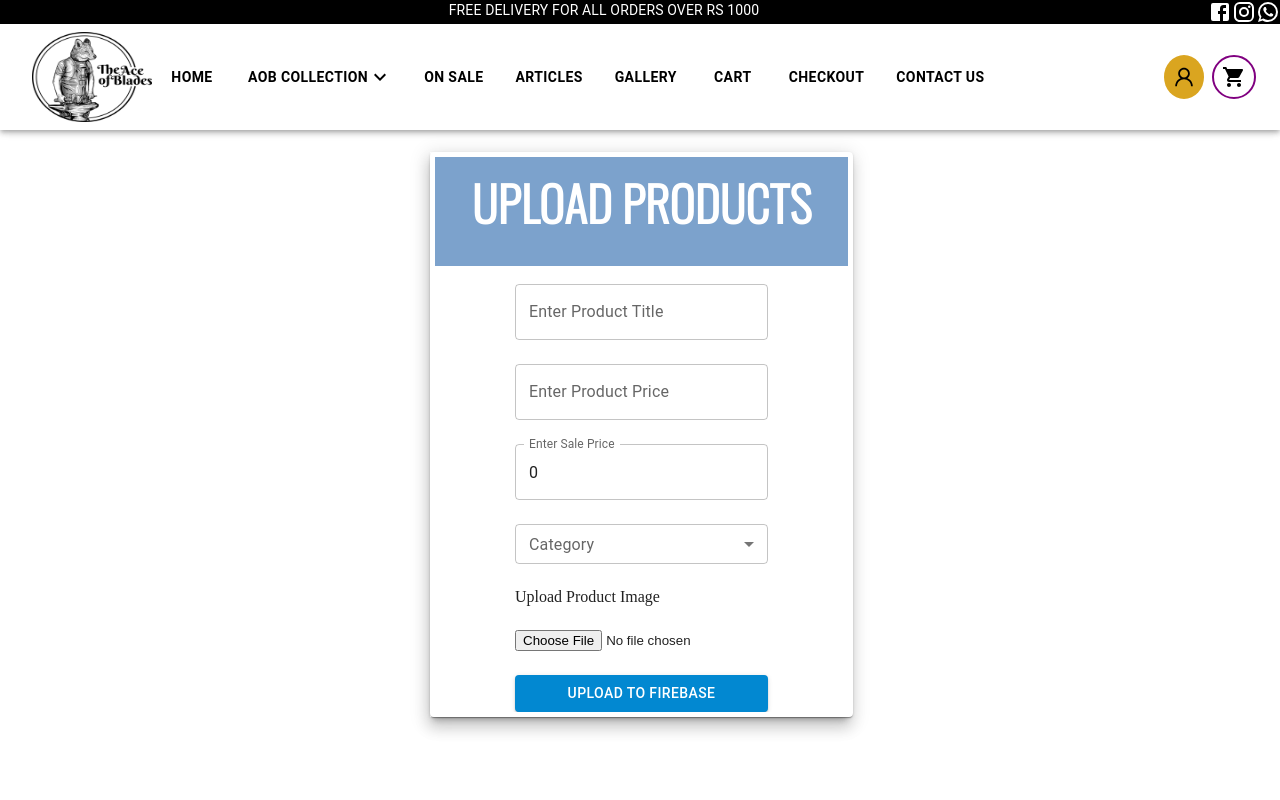
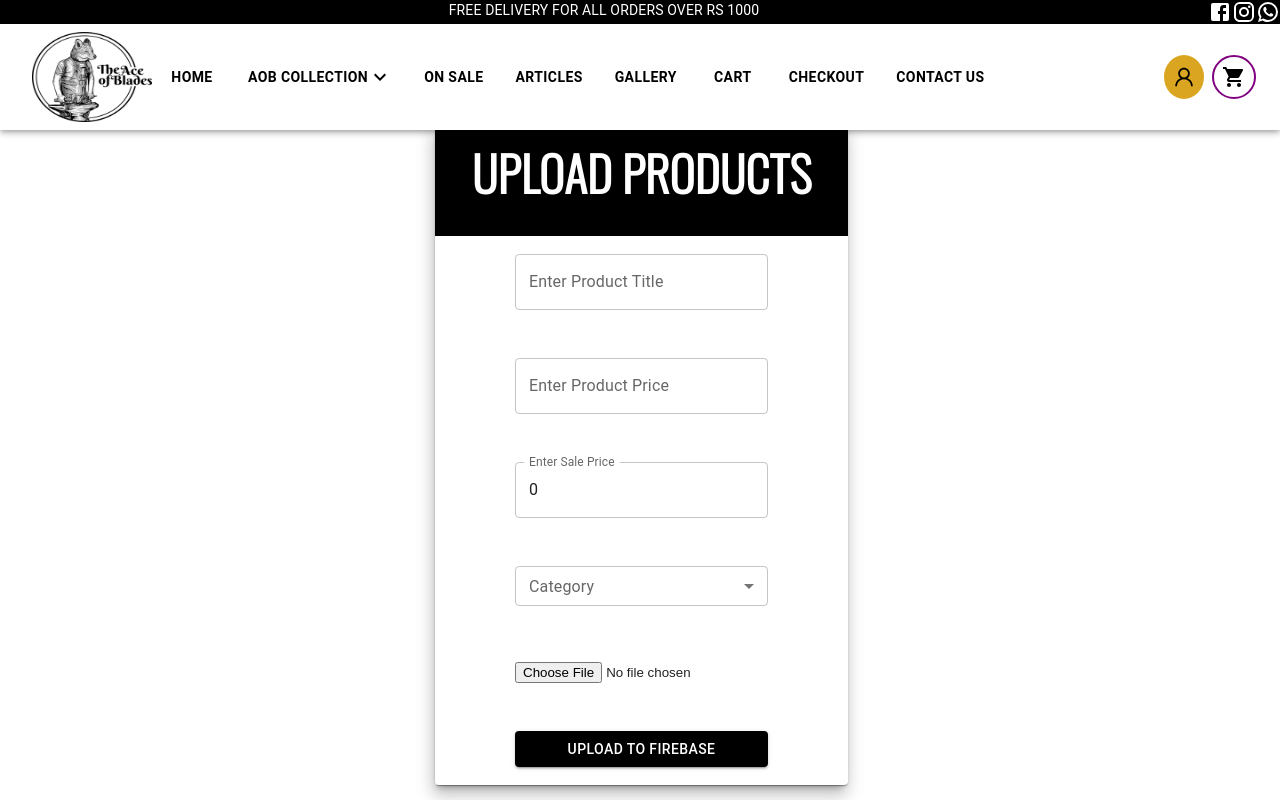
Before and after one commit to MSufyanpie/The-Ace-of-Blades, a React (Vite) app: page /upload-Products in a window 1280 px wide. Shown: the top 800 px of the page. Built offline with nearby package versions, Linux system fonts and the light colour scheme; no server answers.

Commit message:
form validation on contact and product uploading form

```diff
--- a/src/Components/AOB Collection/CollectionUploadForm.tsx
+++ b/src/Components/AOB Collection/CollectionUploadForm.tsx
@@ -5,16 +5,32 @@ import { storage,db } from '../../Config/Firebase'
 import { getDownloadURL, ref,uploadBytes } from 'firebase/storage'
 import { addDoc, collection } from 'firebase/firestore'
 import NavBar from '../Header/NavBar'
-
+import { useForm } from 'react-hook-form'
+import { yupResolver } from '@hookform/resolvers/yup'
+import * as yup from 'yup'
+import Footer from '../Footer/Footer'
+const schema=yup.object().shape({
+title:yup.string().required(),
+price:yup.number().positive().integer().required('invalid price'),
+salePrice:yup.number().integer().min(0).max(50000),
+category:yup.string().required(),
+image:yup.mixed().required()
+}).required()
 
 export default function CollectionUploadForm() {
+ const {register,formState,handleSubmit}= useForm({
+ resolver:yupResolver(schema)
+  })
+  const {errors}=formState;
     const[productTitle,setProductTitle]:any=useState("")
     const[productPrice,setProductPrice]:any=useState("")
     const[salePrice,setSalePrice]=useState('')
     const CollectionRef=collection(db,"AOB Collection")
     const [imgUrl,setImgUrl]=useState('')
     const[category,setCategory]=useState('')
-
+    const onSubmit=(data)=>{
+      console.log(data)
+    }
     const handleCategory=(event:SelectChangeEvent)=>{
        setCategory(event.target.value)
     }
@@ -54,39 +70,51 @@ export default function CollectionUploadForm() {
   return (
     <div >
       <NavBar/>
-      <Box  width={{xs:'100%',md:420}} m={{xs:'none',md:'auto'}} marginTop={{xs:'28%',md:'10%'}} boxShadow={10}>
+      <Box  width={{xs:'100%',md:410}} m={{xs:'none',md:'auto'}} marginTop={{xs:'28%',md:'8%'}} boxShadow={10}>
       <Grid
        container
 
       >
         <Grid item  >
-          <Card sx={{border:'5px solid white'}}  >
-              <Box sx={{backgroundColor:'#7ca2cc'}} ><br/>
+          <Card  >
+              <Box sx={{backgroundColor:'black'}} ><br/>
               <Typography color={'white'} gutterBottom textAlign={'center'} variant='h3' fontFamily={'Oswald'} fontWeight={'bold'}>
                 UPLOAD PRODUCTS
               </Typography><br/>
 
               </Box><br/>
 
-
+             <form onSubmit={handleSubmit((data)=>{
+              onSubmit(data)
+  })}>
             <Stack direction={'column'} spacing={3} px={{xs:8,md:10}}>
             <TextField
+            id='title'
+            {...register('title')}
             multiline
             onChange={(event)=>{
                 setProductTitle(event.target.value)}}
             label='Enter Product Title'/>
+            <p style={{color:'red'}}>{errors.title?.message}</p>
             <TextField
+            id='price'
+            {...register('price')}
              onChange={(event)=>{
                 setProductPrice(event.target.value)}}
             label='Enter Product Price'/>
+           <p style={{color:'red'}}>{errors.price?.message}</p>
              <TextField
+             id='salePrice'
+             {...register('salePrice')}
              defaultValue={'0'}
              onChange={(event)=>{
                 setSalePrice(event.target.value)}}
             label='Enter  Sale Price'/>
+            <p style={{color:'red'}}>{errors.salePrice?.message}</p>
 <FormControl sx={{ m: 1, minWidth: 120 }} size="small">
       <InputLabel id="demo-select-small-label">Category</InputLabel>
       <Select
+       {...register('category')}
         labelId="demo-select-small-label"
         id="demo-select-small"
         value={category}
@@ -101,23 +129,31 @@ export default function CollectionUploadForm() {
         <MenuItem value={3}> Knife Care Products</MenuItem>
         <MenuItem value={4}>Kitchen and Chef Knives</MenuItem>
       </Select>
+      <p style={{color:'red'}}>{errors.category?.message}</p>
     </FormControl>
 
-            <label htmlFor="">Upload Product Image</label>
-            <input
+            <label  htmlFor=""><input
+
+            id='image'
+             {...register('image')}
              onChange={(event:ChangeEvent)=>{
                 setProductImage(event.target.files[0])
              }}
             type="file" accept='image/*' />
-            <Button variant='contained' color='info' onClick={HandleUpload}>Upload to FireBase</Button>
+
+            </label>
+
+            <p style={{color:'red'}}>{errors.image?.message}</p>
+            <Button sx={{backgroundColor:'black',":hover":{backgroundColor:'grey'}}} type='submit' variant='contained' color='info' onClick={HandleUpload}>Upload to FireBase</Button><br/>
 
 </Stack>
-
+</form>
 
 </Card>
 </Grid>
 </Grid>
-</Box>
+</Box><br/>
+<Footer/>
     </div>
   )
 }
--- a/src/Components/Articles/UploadForm.tsx
+++ b/src/Components/Articles/UploadForm.tsx
@@ -4,6 +4,7 @@ import { storage,db } from '../../Config/Firebase'
 import { getDownloadURL, ref,uploadBytes } from 'firebase/storage'
 import { addDoc, collection } from 'firebase/firestore'
 import NavBar from '../Header/NavBar'
+import Footer from '../Footer/Footer'
 export default function ArticleUploadForm() {
     const[ArticleTitle,setArticleTitle]:any=useState("")
     const[ArticleDescription,setArticleDescription]:any=useState("")
@@ -42,13 +43,13 @@ export default function ArticleUploadForm() {
   return (
     <div>
         <NavBar/>
-        <Box width={500} m={'auto'} marginTop={'10%'} boxShadow={10} >
+        <Box width={{xs:'100%',md:500}} m={'auto'} marginTop={{xs:'30%',md:'10%'}} boxShadow={10} >
         <Card>
-        <Box sx={{backgroundColor:'blueviolet'}}>
-                    <Typography color={'white'} textAlign={'center'} gutterBottom variant='h4'>
+        <Box sx={{backgroundColor:'black'}}>
+                    <Typography fontStyle={'Oswald'} color={'white'} textAlign={'center'} gutterBottom variant='h4' paddingTop={'3%'} paddingBottom={'2%'}>
                         UPLOAD ARTICLES
                     </Typography>
-                </Box>
+                </Box><br/>
             <Stack direction={'column'} spacing={4} px={5}>
 
             <TextField
@@ -68,13 +69,14 @@ export default function ArticleUploadForm() {
              }}
             type="file" accept='image/*' />
             <Typography textAlign={'center'} >
-            <Button color='secondary' variant='contained' onClick={HandleUpload}>Upload to FireBase</Button></Typography>
+            <Button size='large' sx={{backgroundColor:'black',fontWeight:'bold',":hover":{backgroundColor:'GrayText'}}} variant='contained' onClick={HandleUpload}>Upload to FireBase</Button></Typography>
 
 
 </Stack><br />
 
 </Card>
-</Box>
+</Box><br/>
+<Footer/>
     </div>
   )
 }
--- a/src/Components/ContactUs/Form.tsx
+++ b/src/Components/ContactUs/Form.tsx
@@ -1,11 +1,39 @@
-import { Box, Button, Card, Checkbox, FormControl, FormControlLabel,  FormLabel,
+import { useState } from "react";
+import { yupResolver } from '@hookform/resolvers/yup'
+import { Alert, Box, Button, Card, Checkbox, FormControl, FormControlLabel,  FormLabel,
+    Snackbar,
     Stack, TextField, Typography,useMediaQuery, useTheme }
  from '@mui/material'
+import { useForm } from 'react-hook-form'
+import * as yup from 'yup'
+const schema:any=yup.object().shape({
+Name:yup.string().min(3).max(15).required('Name is Required'),
+Email:yup.string().email().required(),
+number:yup.number().positive().integer('invalid number').required('Enter a valid Phone Number'),
+Message:yup.string().min(5).max(100).required(),
 
+}).required();
 
 export default function Form() {
    const theme=useTheme()
+
+   const [open,setOpen]=useState(true)
+
    const isMobile=useMediaQuery(theme.breakpoints.down('md'))
+   const{register,handleSubmit,formState,}=useForm({
+      mode:'all',
+      resolver:yupResolver(schema)
+   })
+   const {isSubmitted,isSubmitSuccessful,errors}=formState;
+   const handleClose = (event?: React.SyntheticEvent | Event, reason?: string) => {
+      if (reason === 'clickaway') {
+        return; }
+        setOpen(false)
+   }
+   const onSubmit=(data:any)=>{
+      console.log(data)
+   }
+
   return (
     <div>
         <Box  width={isMobile?'100%':700} m={'auto'} bgcolor={'white'} sx={{boxShadow:15}}>
@@ -17,20 +45,26 @@ export default function Form() {
                 <Typography gutterBottom color={'grey'} variant='h6' textAlign={'center'} fontFamily={'Oswald'} >
                    -WE'LL  GET  BACK  TO  YOU
                 </Typography><br/>
+                <form onSubmit={handleSubmit((data)=>
+                  onSubmit(data)
+                  )}>
                 <FormControl>
                     <Stack direction={'column'} spacing={2} px={3}>
                  <FormLabel required sx={{fontWeight:'bold',color:'black'}}>
                     Name and Surname
                  </FormLabel>
-                 <TextField size='small' />
+                 <TextField id='Name'  {...register("Name")} size='small' />
+                 <Typography color={'red'}>{errors.Name?.message}</Typography>
                  <FormLabel required sx={{fontWeight:'bold',color:'black'}}>
                     Email Address
                  </FormLabel>
-                 <TextField size='small' />
-                 <FormLabel required sx={{fontWeight:'bold',color:'black'}}>
+                 <TextField id='Email' {...register('Email')} size='small' />
+                 <Typography color={'red'}>{errors.Email?.message}</Typography>
+                 <FormLabel  required sx={{fontWeight:'bold',color:'black'}}>
                     Contact Number
                  </FormLabel>
-                 <TextField size='small' /><br/>
+                 <TextField type="number" id='number' {...register('number')} size='small' /><br/>
+                 <Typography color={'red'}>{errors.number?.message}</Typography>
                  </Stack>
 
                 <Stack direction={{xs:'column',md:'row'}} spacing={isMobile?7:20} px={6}>
@@ -61,16 +95,29 @@ export default function Form() {
                  <FormLabel required sx={{fontWeight:'bold',color:'black'}}>
                     Comment or Message
                  </FormLabel>
-                 <TextField multiline/>
+                 <TextField id='message' {...register('Message')} multiline/>
+                 <Typography color={'red'}>{errors.Message?.message}</Typography>
 
                  </Stack><br />
 
 
                 </FormControl>
 
-                <Button variant='contained' sx={{backgroundColor:'black',color:'white',marginLeft:'4%',":hover":{backgroundColor:'#003366'}}}>Submit</Button><br/>
+                <Button  type='submit' variant='contained' sx={{backgroundColor:'black',color:'white',marginLeft:'4%',":hover":{backgroundColor:'#003366'}}}>Submit</Button><br/>
+                </form>
                 <Typography color={'white'}>s</Typography>
             </Card>
+            {isSubmitted && isSubmitSuccessful==false?(<>
+            <Snackbar
+            open={open}
+            autoHideDuration={5000}
+            onClose={handleClose}
+            >
+            <Alert onClose={handleClose} severity="warning">Form is Invalid</Alert>
+
+            </Snackbar>
+            </>)
+            :(<></>)}
         </Box>
     </div>
   )
```
